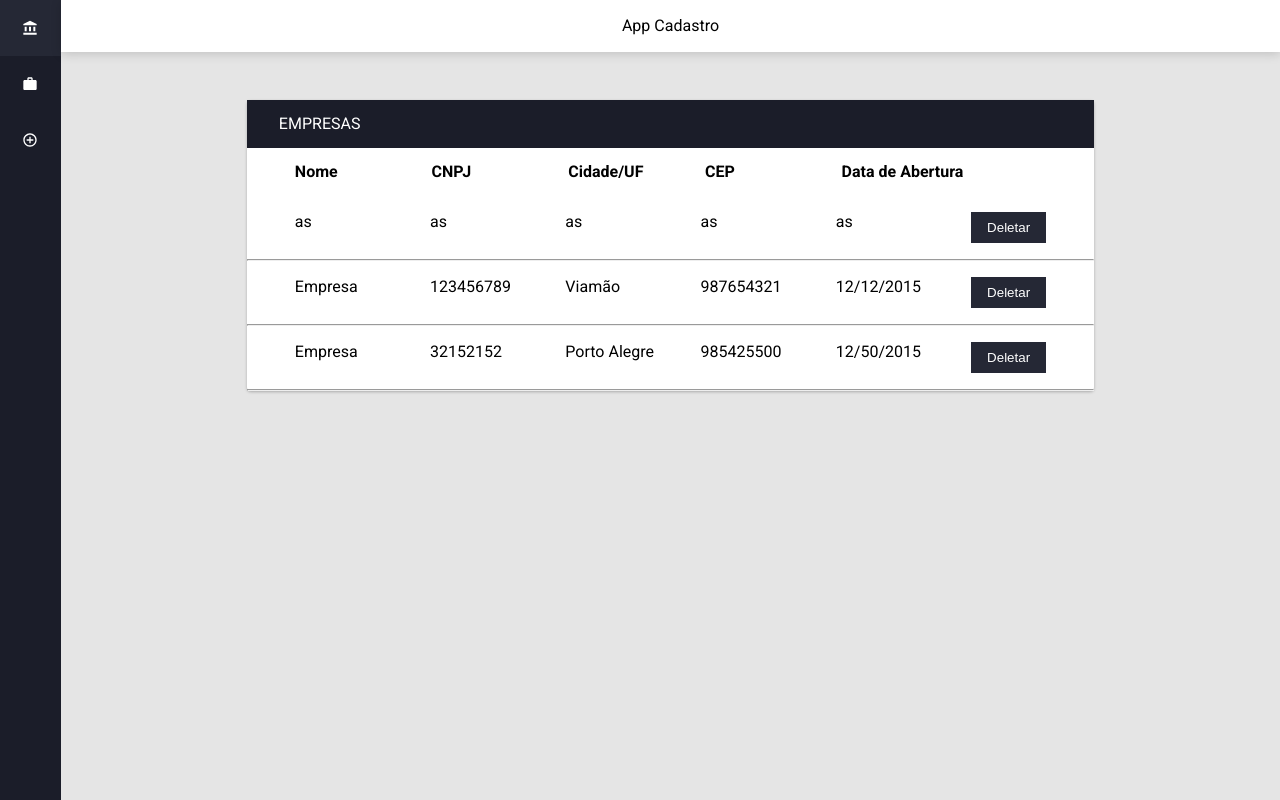
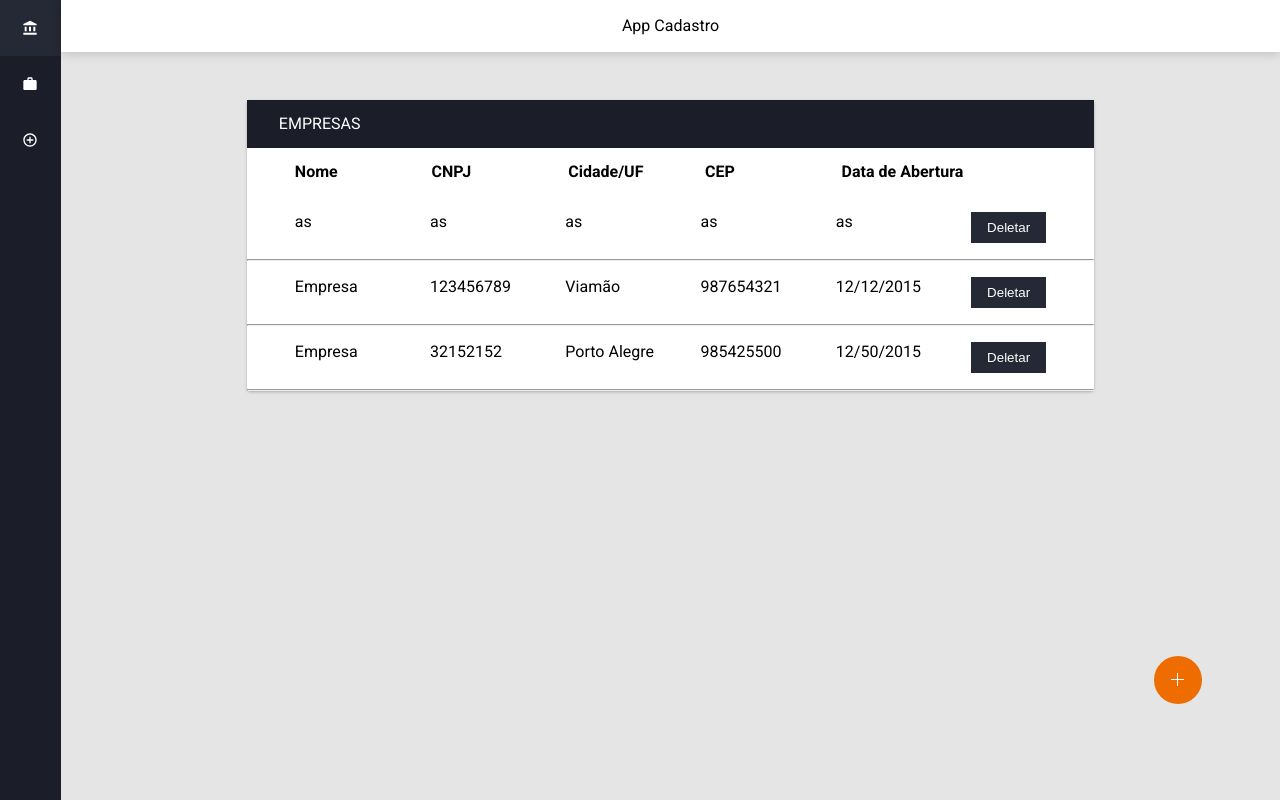
Before and after one commit to RicardoBaltazar/Dashboard-frontend, a React (Create React App) app in the folder app/: page /companies in a window 1280 px wide. Built offline with nearby package versions, Linux system fonts and the light colour scheme; data requests are answered from the project's data file.

Commit message:
criando componente de botão personalizado com icone adicionar

```diff
--- /dev/null
+++ b/app/src/components/addButton/index.tsx
@@ -0,0 +1,15 @@
+import Styled from './styled.module.scss';
+import { VscAdd } from "react-icons/vsc";
+
+
+const AddButton: React.FC = () => {
+    return (
+        <>
+            <a href='/register' className={Styled.addbutton}>
+                <VscAdd />
+            </a>
+        </>
+    )
+}
+
+export default AddButton;
--- /dev/null
+++ b/app/src/components/addButton/styled.module.scss
@@ -0,0 +1,20 @@
+.addbutton {
+    width: 3rem;
+    height: 3rem;
+    border-radius: 50%;
+    display: flex;
+    justify-content: center;
+    color: #ffffff;
+    align-items: center;
+    background-color: #EE6C00;
+
+    position:absolute;
+    top:85%;
+    left:92%;
+    transform: translate(-50%, -50%);
+
+    &:active{
+        transition: 0.2s;
+        background: #914304;
+    }
+}
--- a/app/src/components/table/styled.module.scss
+++ b/app/src/components/table/styled.module.scss
@@ -6,5 +6,6 @@
     td {
         width: 100%;
         text-align: left;
+
     }
 }
--- a/app/src/screen/companies/index.tsx
+++ b/app/src/screen/companies/index.tsx
@@ -3,6 +3,7 @@ import axios from 'axios';
 import { table } from 'console';
 import styled from './styled.module.scss';
 import Table from '../../components/table';
+import AddButton from '../../components/addButton';
 const url = 'http://localhost:8000/companies/?_page=1&_limit=5';
 
 interface Props {
@@ -92,6 +93,7 @@ const PageCompanies: React.FC<Props> = (props) => {
                     {tableCompanies}
                 </div>
             </div>
+            <AddButton />
         </>
     )
 }
```
